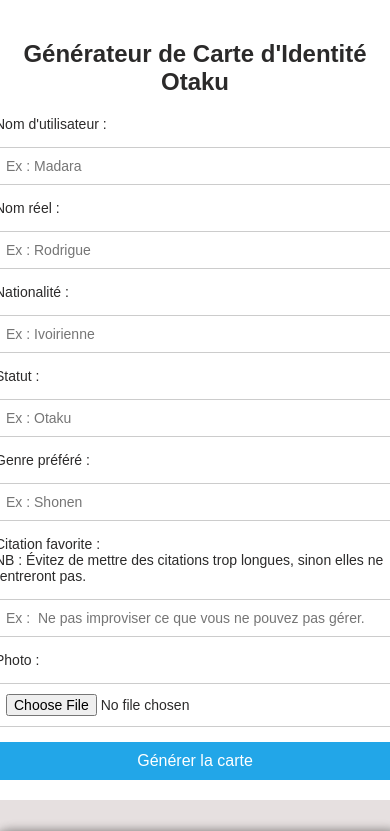
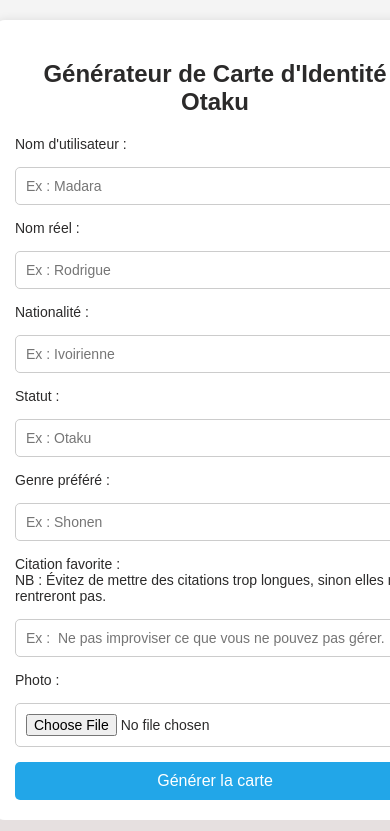
Before and after one commit to KraRodrigue/Rodrigue-carte-d-identit--otaku, a plain HTML site: page index.html in a window 390 px wide. Shown: the top 831 px of the page. Drawn offline with nearby package versions, Linux system fonts and the light colour scheme.

Commit message:
Update styles.css

```diff
--- a/styles.css
+++ b/styles.css
@@ -229,5 +229,9 @@ button:hover {
     font-size: 8px;
     font-weight: bold;
   }
+   .container{
+    padding: 20px;
+    overflow-x: hidden;
+  }
 
 }
```
